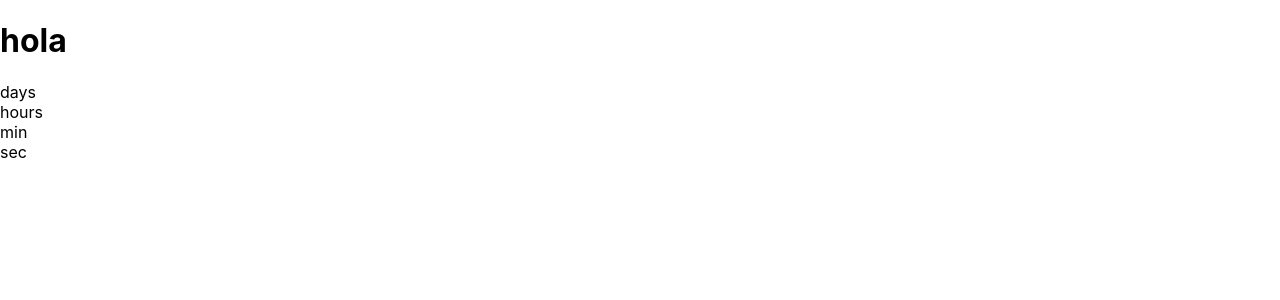
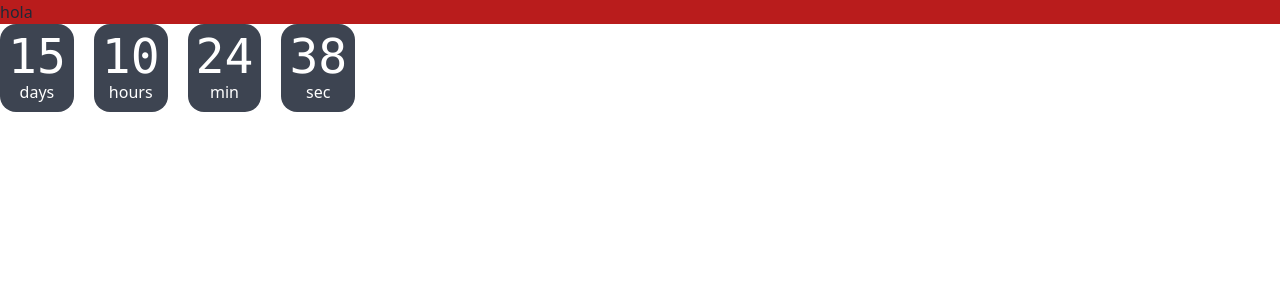
Before and after one commit to lisildg/Good-Shoes, a React (Create React App) app in the folder client/: page / in a window 1280 px wide. Shown: the top 300 px of the page. Built offline with nearby package versions, Linux system fonts and the light colour scheme.

Commit message:
ahora funca tailwind!!!!!

```diff
--- a/client/package.json
+++ b/client/package.json
@@ -43,6 +43,6 @@
     ]
   },
   "devDependencies": {
-    "tailwindcss": "^3.3.1"
+    "tailwindcss": "^3.2.7"
   }
 }
--- a/client/src/components/LandingPage/LandingPage.jsx
+++ b/client/src/components/LandingPage/LandingPage.jsx
@@ -4,7 +4,7 @@ import React from "react";
 function LandingPage(){
     return(
     <div>
-        <h1 className="bg-red-500">hola</h1>
+        <h1 className="bg-red-700">hola</h1>
         <div className="grid grid-flow-col gap-5 text-center auto-cols-max">
   <div className="flex flex-col p-2 bg-neutral rounded-box text-neutral-content">
     <span className="countdown font-mono text-5xl">
--- a/client/src/index.css
+++ b/client/src/index.css
@@ -1,13 +1,3 @@
-body {
-  margin: 0;
-  font-family: -apple-system, BlinkMacSystemFont, 'Segoe UI', 'Roboto', 'Oxygen',
-    'Ubuntu', 'Cantarell', 'Fira Sans', 'Droid Sans', 'Helvetica Neue',
-    sans-serif;
-  -webkit-font-smoothing: antialiased;
-  -moz-osx-font-smoothing: grayscale;
-}
-
-code {
-  font-family: source-code-pro, Menlo, Monaco, Consolas, 'Courier New',
-    monospace;
-}
+@tailwind base;
+@tailwind components;
+@tailwind utilities;
--- a/client/tailwind.config.js
+++ b/client/tailwind.config.js
@@ -5,7 +5,11 @@ module.exports = {
     "./src/**/*.{js,jsx,ts,tsx}",
   ],
   theme: {
-    extend: {},
+    extend: { colors: {
+
+
+
+    },},
   },
   plugins: [require("daisyui")],
   daisyui: {
```
